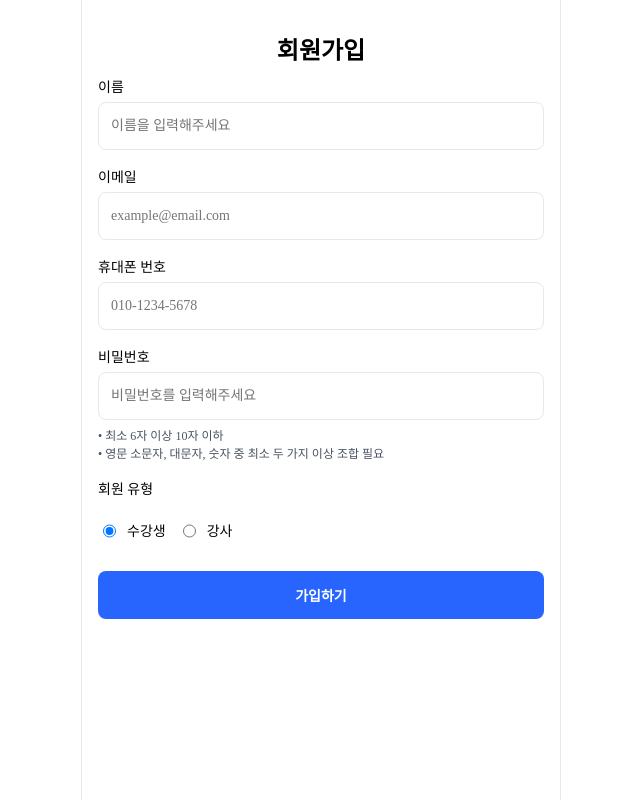
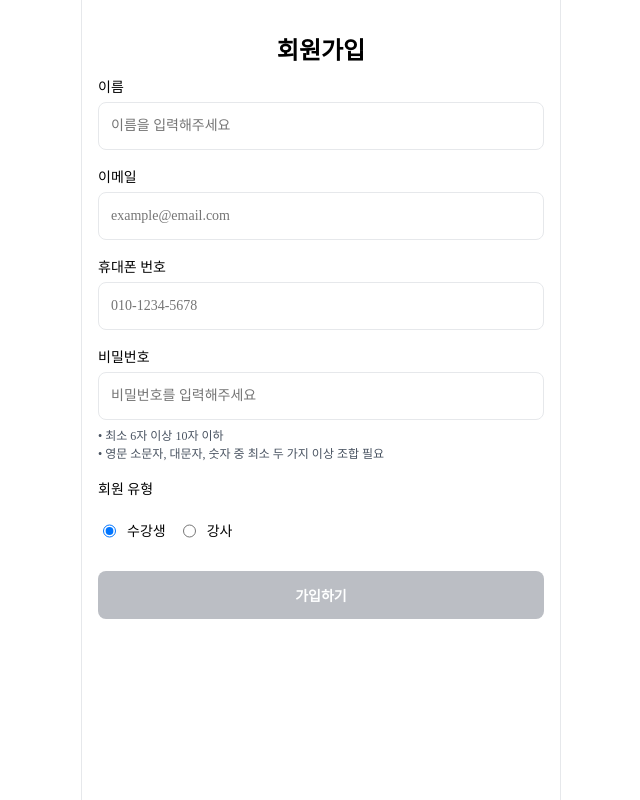
Before and after one commit to jeongyou/wolbu-FE-assignment, a Next.js app: page /signup in a window 1280 px wide. Shown: the whole page, without its empty margins (319-959 px from the left). Built offline with nearby package versions, Linux system fonts and the light colour scheme.

Commit message:
feat: 회원가입 필드 검증 실시간 적용 및 버튼 비활성화
- 폼 검증을 onChange 모드로 전환하고 isValid 기반으로 가입 버튼 활성화 제어
- 제출 중 상태에 따라 버튼 로딩/비활성 처리

```diff
--- a/src/features/signup/components/SignUpForm/index.tsx
+++ b/src/features/signup/components/SignUpForm/index.tsx
@@ -21,7 +21,7 @@ const SignUpForm = () => {
   const {
     register,
     handleSubmit,
-    formState: { errors },
+    formState: { errors, isValid, isSubmitting },
     setValue,
     watch,
   } = useForm<SignUpFormValues>({
@@ -32,7 +32,7 @@ const SignUpForm = () => {
       password: '',
       role: 'STUDENT',
     },
-    mode: 'onBlur',
+    mode: 'onChange',
   });
 
   const onSubmit = (values: SignUpFormValues) => {
@@ -74,7 +74,9 @@ const SignUpForm = () => {
 
         <RoleField registration={roleRegistration} error={errors.role} />
 
-        <ConfirmButton>가입하기</ConfirmButton>
+        <ConfirmButton disabled={!isValid} loading={isSubmitting}>
+          가입하기
+        </ConfirmButton>
       </Flex>
     </form>
   );
```
